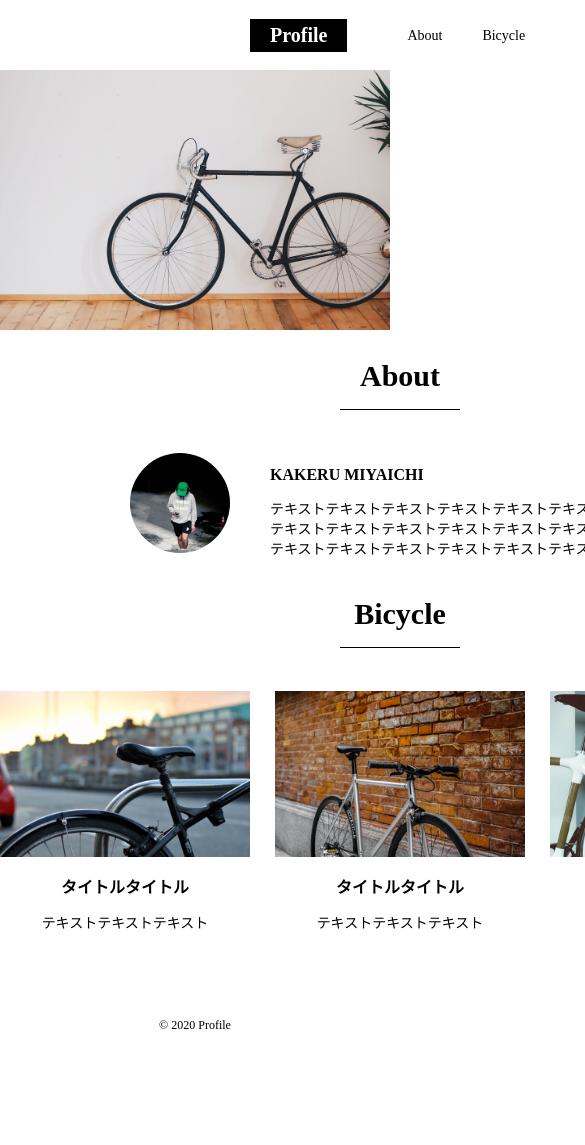
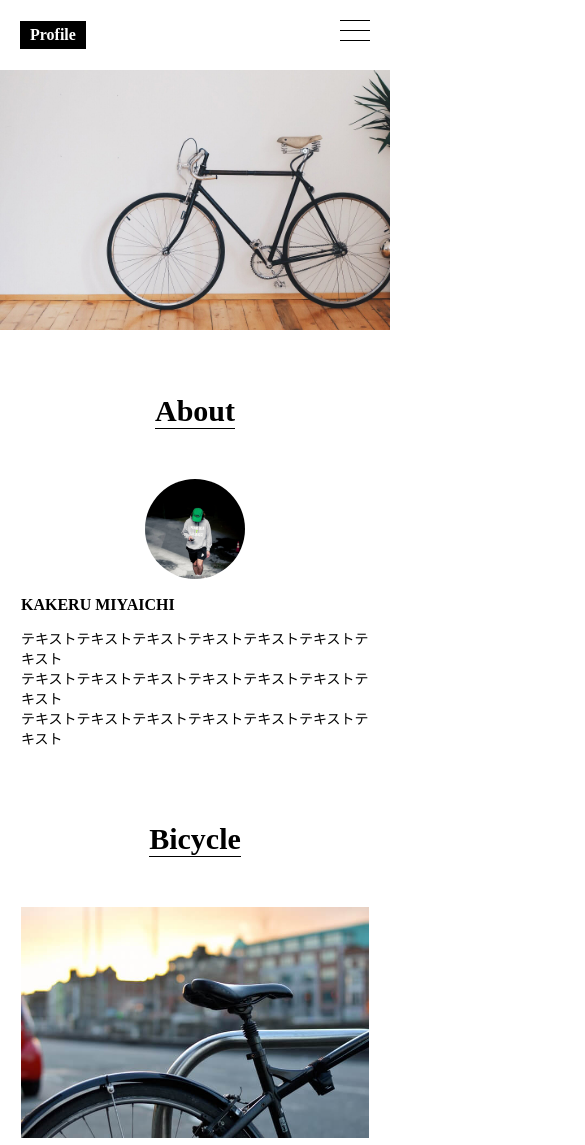
Before and after one commit to kiinosuke13/mosya1, a plain HTML site: page index.html in a window 390 px wide. Shown: the top 1145 px of the page, 585 px wide, since content can reach past the window. Before the commit the page ends 1045 px from the top, so only its background shows below. Drawn offline with Linux system fonts and the light colour scheme.

Commit message:
[https://code-step.com/demo/html/profile/]サイトを模写コーティング

```diff
--- a/css/styles.css
+++ b/css/styles.css
@@ -1,13 +1,14 @@
 @charset "UTF-8";
-
 body {
     margin:0;
+    box-sizing: border-box;
 }
 
 .container {
     width:800px;
     margin: 0 auto;
     text-align: center;
+    box-sizing: border-box;
 }
 
 a {
@@ -17,19 +18,11 @@ a {
 }
 
 h1 {
+    display: inline-block;
     font-size: 30px;
-    position: relative;
-    margin-bottom: 60px;
-}
-
-h1::after {
-    content: '';
-    position: absolute;
-    top: 50px;
-    right: 340px;
-    width: 120px;
-    height: 1px;
-    background-color: #000;
+    margin-bottom: 40px;
+    border-bottom: 1px solid #000;
+    margin-top: 0;
 }
 
 h2 {
@@ -46,7 +39,6 @@ header {
     justify-content: space-between;
     align-items: center;
     padding: 10px 250px;
-    background-color: #fff;
 }
 
 .logo {
@@ -55,6 +47,10 @@ header {
     padding: 5px 20px;
     font-size: 20px;
     font-weight: 600;
+}
+
+.sp-menu {
+    display: none;
 }
 
 .menus {
@@ -67,9 +63,18 @@ header {
 }
 
 /* main */
+.mainvisual {
+    width: 100%;
+    margin-bottom: 60px;
+}
+
 .mainvisual img {
     width: 100%;
     height: auto;
+}
+
+#about {
+    margin-bottom: 60px;
 }
 
 .author {
@@ -83,7 +88,6 @@ header {
 
 .author-introduce {
     text-align: left;
-
 }
 
 .face-photo img {
@@ -109,3 +113,161 @@ footer p{
     text-align: center;
     font-size: 12px;
 }
+
+@media screen and (max-width:767px) {
+    .container {
+        width: 100%;
+        text-align: center;
+        padding: 0 21px;
+    }
+
+    h1 {
+        font-size: 30px;
+        margin-bottom: 50px;
+    }
+
+    .text {
+        font-size: 14px;
+    }
+
+    .hidden {
+        display: none;
+    }
+
+    /* header */
+    header {
+        display: flex;
+        justify-content: space-between;
+        align-items: center;
+        padding: 20px;
+    }
+
+    .logo {
+        background-color: #000;
+        color: #fff;
+        padding: 5px 10px;
+        font-size: 16px;
+        font-weight: 600;
+    }
+
+    /* menu */
+    #hamburger {
+        width: 30px;
+        height: 30px;
+        position: relative;
+    }
+
+    .pc-menu {
+        display: none;
+    }
+
+    .sp-menu {
+        display: block;
+    }
+
+    #mask {
+        background-color: rgb(212, 205, 205);
+        height: 600px;
+        width: 300px;
+        position: fixed;
+        top:75px;
+        right: 0;
+    }
+
+
+    #hamburger > span:nth-child(1) {
+        content: '';
+        width: 30px;
+        height: 1px;
+        background-color: #000;
+        position: absolute;
+        top: 0;
+    }
+
+    #hamburger > span:nth-child(2) {
+        content: '';
+        width: 30px;
+        height: 1px;
+        background-color: #000;
+        position: absolute;
+        top: 10px;
+    }
+
+    #hamburger > span:nth-child(3){
+        content: '';
+        width: 30px;
+        height: 1px;
+        background-color: #000;
+        position: absolute;
+        top: 20px;
+    }
+
+    #hamburger.active > span:nth-child(1) {
+        content: '';
+        width: 30px;
+        height: 1px;
+        background-color: #000;
+        position: absolute;
+        transform: translateY(10px) rotate(-135deg);
+    }
+
+    #hamburger.active > span:nth-child(2) {
+        display: none;
+    }
+
+    #hamburger.active > span:nth-child(3){
+        content: '';
+        width: 30px;
+        height: 1px;
+        background-color: #000;
+        position: absolute;
+        transform: translateY(-10px) rotate(135deg);
+    }
+
+    #modal {
+        display: fixed;
+        top: 30px;
+    }
+    /* main */
+    .mainvisual {
+        margin-bottom: 60px;
+    }
+
+    .about {
+        margin-bottom: 60px;
+    }
+
+    .author {
+        display: flex;
+        flex-direction: column;
+        align-items: center;
+        padding: 0;
+    }
+
+    .face-photo {
+        margin-right: 0;
+    }
+
+    .kinds {
+        flex-direction: column;
+    }
+
+    .bicycle {
+        display: flex;
+        padding-bottom: 20px;
+        flex-direction: column;
+        align-items: center;
+    }
+
+    .bicycle-introduce > text {
+        text-align: center;
+    }
+
+    .bicycle-photo {
+        width: 100%;
+    }
+
+    .bicycle-photo img{
+        width: 100%;
+    }
+}
--- a/index.html
+++ b/index.html
@@ -19,6 +19,24 @@
                         <a href="#bicycle">Bicycle</a>
                     </li>
                 </ul>
+            </div>
+            <div class="sp-menu">
+                <div id="hamburger">
+                    <span></span>
+                    <span></span>
+                    <span></span>
+                </div>
+                <div id="mask"></div>
+                <div id="modal">
+                    <ul class="menus">
+                        <li class="menu">
+                            <a href="#about">About</a>
+                        </li>
+                        <li class="menu">
+                            <a href="#bicycle">Bicycle</a>
+                        </li>
+                    </ul>
+                </div>
             </div>
         </header>
         <main>
@@ -83,5 +101,6 @@
         <footer>
             <p>&copy; 2020 Profile</p>
         </footer>
+        <script src="js/main.js"></script>
     </body>
 </html>
--- /dev/null
+++ b/js/main.js
@@ -0,0 +1,15 @@
+'use strict';
+
+const hamburger = document.getElementById('hamburger');
+const span = document.querySelector('span');
+const mask = document.getElementById('mask');
+const modal = document.getElementById('modal');
+
+mask.classList.add('hidden');
+modal.classList.add('hidden');
+
+hamburger.addEventListener('click',()=>{
+    mask.classList.remove('hidden');
+    modal.classList.remove('hidden');
+    hamburger.classList.add('active');
+});
```
